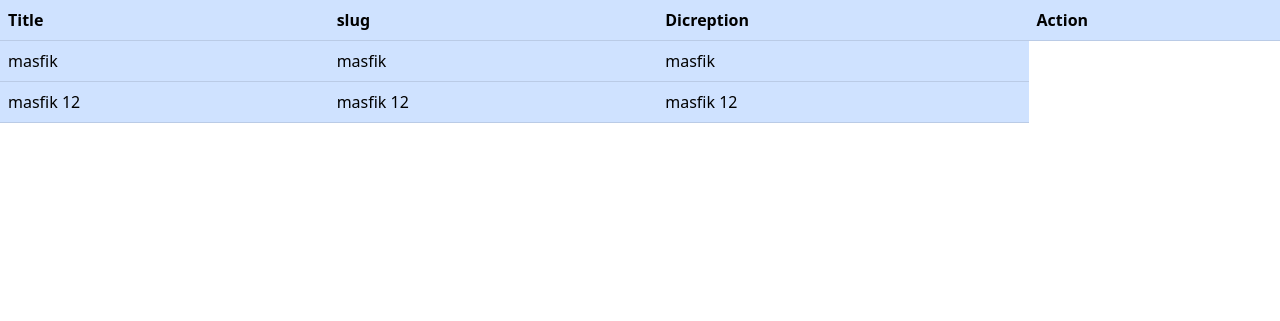
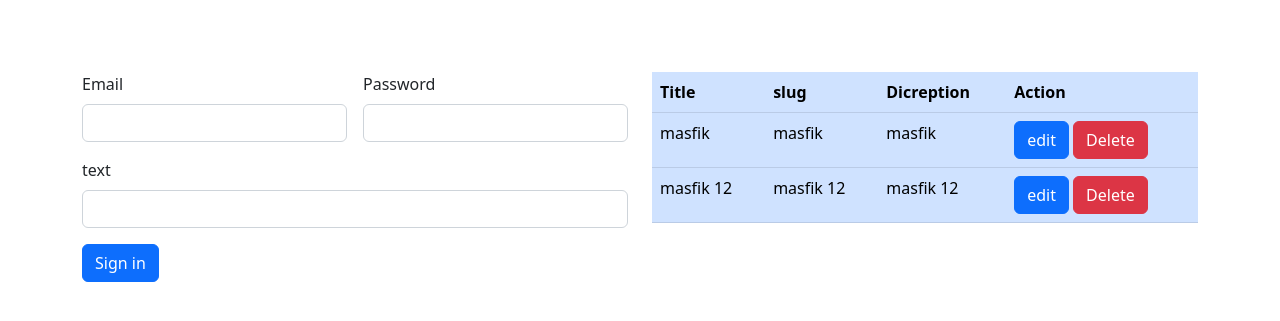
Before and after one commit to imteajsajid12/Demo_django, a Django app: page /imteajsajid/ in a window 1280 px wide. Shown: the part 56-377 px from the top of the page. Run offline with Django 3.2, Linux system fonts and the light colour scheme; data comes from the database, SQL or seed files in the repository; both versions use the stored data as it was after the commit.

Commit message:
crud done

```diff
--- a/todoapp/templates/todoapp/frontend/app/app.html
+++ b/todoapp/templates/todoapp/frontend/app/app.html
@@ -23,7 +23,7 @@
     <header>
       <!-- place navbar here -->
       <div>
-        {% include 'todoapp/frontend/navbar.html' %}
+        {% include 'todoapp/frontend/procted/navbar.html' %}
       </div>
     </header>
     <main>
--- a/todoapp/templates/todoapp/frontend/index.html
+++ b/todoapp/templates/todoapp/frontend/index.html
@@ -6,6 +6,34 @@
 {% endblock %}
 
 {% block main %}
+<br>
+<br>
+<br>
+<div class="container">
+ <div class="row">
+
+  <div class="col-md-6  col-lg-6    ">
+
+    <form class="row g-3" method="post" action="{% url 'savedata' %}">
+      {% csrf_token %}
+      <div class="col-md-6">
+        <label for="inputEmail4" class="form-label">Email</label>
+        <input type="text" name="title" class="form-control" id="inputEmail4">
+      </div>
+      <div class="col-md-6">
+        <label for="inputPassword4" class="form-label">Password</label>
+        <input type="text" name="slug" class="form-control" id="inputPassword4">
+      </div>
+      <div class="col-md-12">
+        <label for="text" class="form-label">text</label>
+        <input type="text" name="descriptions" class="form-control" id="text">
+      </div>
+      <div class="col-12">
+        <button type="submit" class="btn btn-primary">Sign in</button>
+      </div>
+    </form>
+  </div>
+  <div class="col-md-6  col-lg-6    ">
     <div class="table-responsive">
       <table class="table table-primary">
         <thead>
@@ -22,13 +50,18 @@
             <td scope="row">{{ datas.title}}</td>
             <td>{{ datas.title}}</td>
             <td>{{ datas.title}}</td>
-        {% comment %}<td><a name="" id="" class="btn btn-danger" href="{% url 'edit',datas.id %}" role="button">edit</a></td>{% endcomment %}
+            <td>
+              <a name="" id="" class="btn btn-primary"href="{% url 'edit' datas.id %}" role="button">edit</a>
+           <a name="" id="" class="btn btn-danger"href="{% url 'delete' datas.id %}" role="button">Delete</a>
+          </td>
+
           </tr>
           {% endfor %}
 
       </table>
     </div>
-
-
-
+  </div>
+ </div>
+</div>
+</div>
 {% endblock %}
--- a/todoapp/templates/todoapp/frontend/navbar.html
+++ /dev/null
@@ -1,29 +0,0 @@
-
-  <!-- place navbar here -->
-  <nav class="navbar navbar-expand-sm navbar-light bg-light">
-    <div class="container">
-      <a class="navbar-brand" href="#">Navbar</a>
-      <button class="navbar-toggler d-lg-none" type="button" data-bs-toggle="collapse" data-bs-target="#collapsibleNavId" aria-controls="collapsibleNavId" aria-expanded="false" aria-label="Toggle navigation"><span class="navbar-toggler-icon"></span></button>
-      <div class="collapse navbar-collapse" id="collapsibleNavId">
-        <ul class="navbar-nav me-auto mt-2 mt-lg-0">
-          <li class="nav-item">
-            <a class="nav-link active" href="#" aria-current="page">Home <span class="visually-hidden">(current)</span></a>
-          </li>
-          <li class="nav-item">
-            <a class="nav-link" href="#">Link</a>
-          </li>
-          <li class="nav-item dropdown">
-            <a class="nav-link dropdown-toggle" href="#" id="dropdownId" data-bs-toggle="dropdown" aria-haspopup="true" aria-expanded="false">Dropdown</a>
-            <div class="dropdown-menu" aria-labelledby="dropdownId">
-              <a class="dropdown-item" href="#">Action 1</a>
-              <a class="dropdown-item" href="#">Action 2</a>
-            </div>
-          </li>
-        </ul>
-        <form class="d-flex my-2 my-lg-0">
-          <input class="form-control me-sm-2" type="text" placeholder="Search" />
-          <button class="btn btn-outline-success my-2 my-sm-0" type="submit">Search</button>
-        </form>
-      </div>
-    </div>
-  </nav>
--- a/todoapp/urls.py
+++ b/todoapp/urls.py
@@ -4,6 +4,9 @@ from . import views
 
 urlpatterns= [
     path("sajid/",views.index),
-    path("imteajsajid/",views.index1),
-    path('imteaj/edit/<id>',views.index3 ,name='edit')
+    path("imteajsajid/",views.index1,name="imteajsajid"),
+    path("imteajsajid/save",views.Add_data, name='savedata'),
+    path('imteajsajid/update/<id>',views.update_data, name='update_data'),
+    path('imteaj/edit/<id>',views.index3 ,name='edit'),
+    path('imteaj/delete/<id>',views.delete ,name='delete')
 ]
--- a/todoapp/views.py
+++ b/todoapp/views.py
@@ -2,7 +2,7 @@ from django.shortcuts import render
 from django.http import HttpResponse
 # add models
 from .models import Data
-
+from django.shortcuts import redirect, reverse
 
 # Create your views here.
 
@@ -17,9 +17,43 @@ def index1(request):
                       'data': data
                   })
 
+    # insurt data
+
+def Add_data(request):
+    data = Data()
+    data.title = request.POST.get('title')
+    data.slug = request.POST.get('slug')
+    data.descriptions = request.POST.get('descriptions')
+    data.save()
+    #return render(request,'todoapp/frontend/index.html'
+    #              )
+    return redirect(reverse('imteajsajid'))
+
+
+
 def index3(request,id):
+    data = Data.objects.all().values()
+    edit_data = Data.objects.get(id=id)
+    # return HttpResponse(id)
     return render(request,'todoapp/frontend/edit.html',
                   {
-                    #  'data':Data.objects.get(id )
+                      'data': data,
+                      'edit_data': edit_data
                   }
                   )
+
+
+
+def update_data(request , id):
+    data = Data.objects.get(id=id)
+    #return HttpResponse(data)
+    data.title = request.POST.get('title')
+    data.slug = request.POST.get('slug')
+    data.descriptions = request.POST.get('descriptions')
+    data.save()
+    return redirect(reverse('imteajsajid'))
+
+def delete(request, id):
+    data = Data.objects.get(id=id)
+    data.delete()
+    return redirect(reverse('imteajsajid'))
```
Also changed, not shown: todoapp/templates/todoapp/frontend/edit.html (+66 -0 lines), db.sqlite3. Lines whose indentation alone changed are shown as unchanged.
